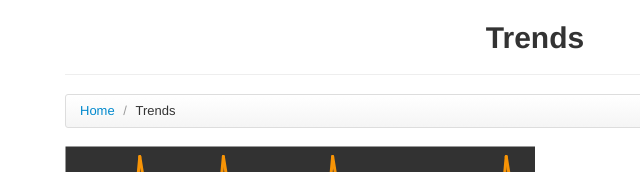
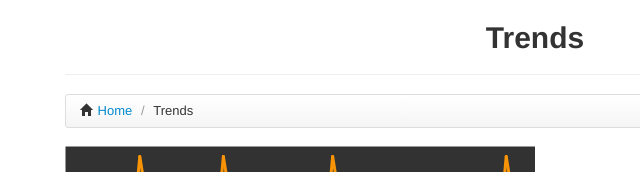
Before and after one commit to arielkirkwood/INFO-310-hfprototype, a plain HTML site: page trends.html in a window 1280 px wide. Shown: the top 172 px of the page, 105-745 px from the left. Drawn offline with nearby package versions, Linux system fonts and the light colour scheme.

Commit message:
Added "home" icon to breadcrumb nav

```diff
--- a/trends.html
+++ b/trends.html
@@ -33,7 +33,7 @@
 	<hr/>
 	<ul class="breadcrumb">
       <li>
-	    <a href="index.html">Home</a> <span class="divider">/</span>
+	    <a href="index.html"><i class="icon-home"></i> Home</a> <span class="divider">/</span>
 	  </li>
       <li class="active">
 	    <a href="index.html">Trends</a>
```
Also changed, not shown: index.html (+1 -0 lines), options.html (+1 -1 lines), specified_trend.html (+1 -1 lines), summary_alarm.html (+1 -1 lines), summary_med.html (+1 -1 lines), treatments.html (+1 -1 lines).
